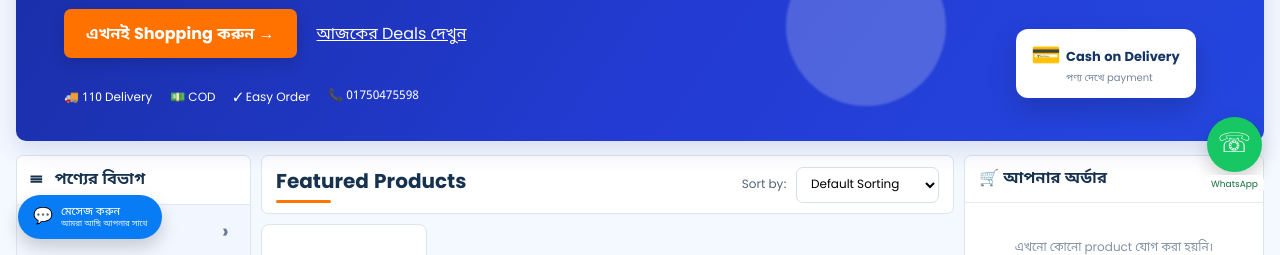
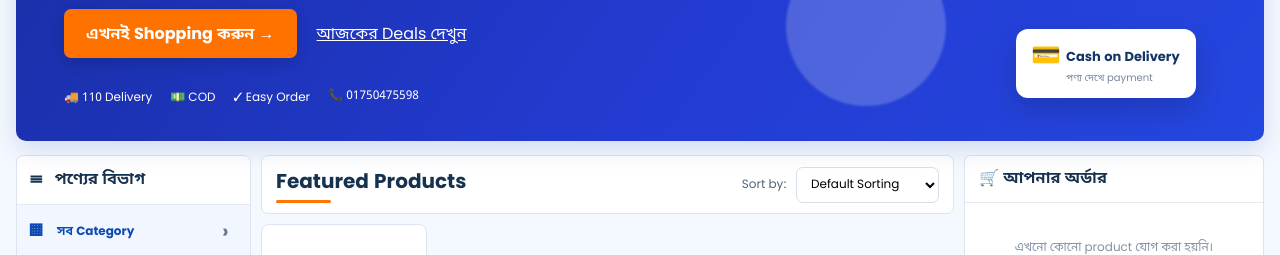
Before and after one commit to beautyshopping/beauty-shopping, a website: page index.html in a window 1280 px wide. Shown: the part 543-798 px from the top of the page. Drawn offline with Linux system fonts and the light colour scheme; no server answers; files whose address does not match are found by name.

Commit message:
Update index.html

```diff
--- a/index.html
+++ b/index.html
@@ -178,8 +178,7 @@
     </section>
   </main>
 
-  <a class="whatsapp" href="https://wa.me/8801750475598" target="_blank" rel="noopener">☏<span>WhatsApp</span></a>
-  <button class="chat-float" onclick="document.getElementById('orderForm').scrollIntoView({behavior:'smooth'})">💬 <span>মেসেজ করুন<small>আমরা আছি আপনার সাথে</small></span></button>
+
 
   <footer>
     <div class="footer-inner">
```
